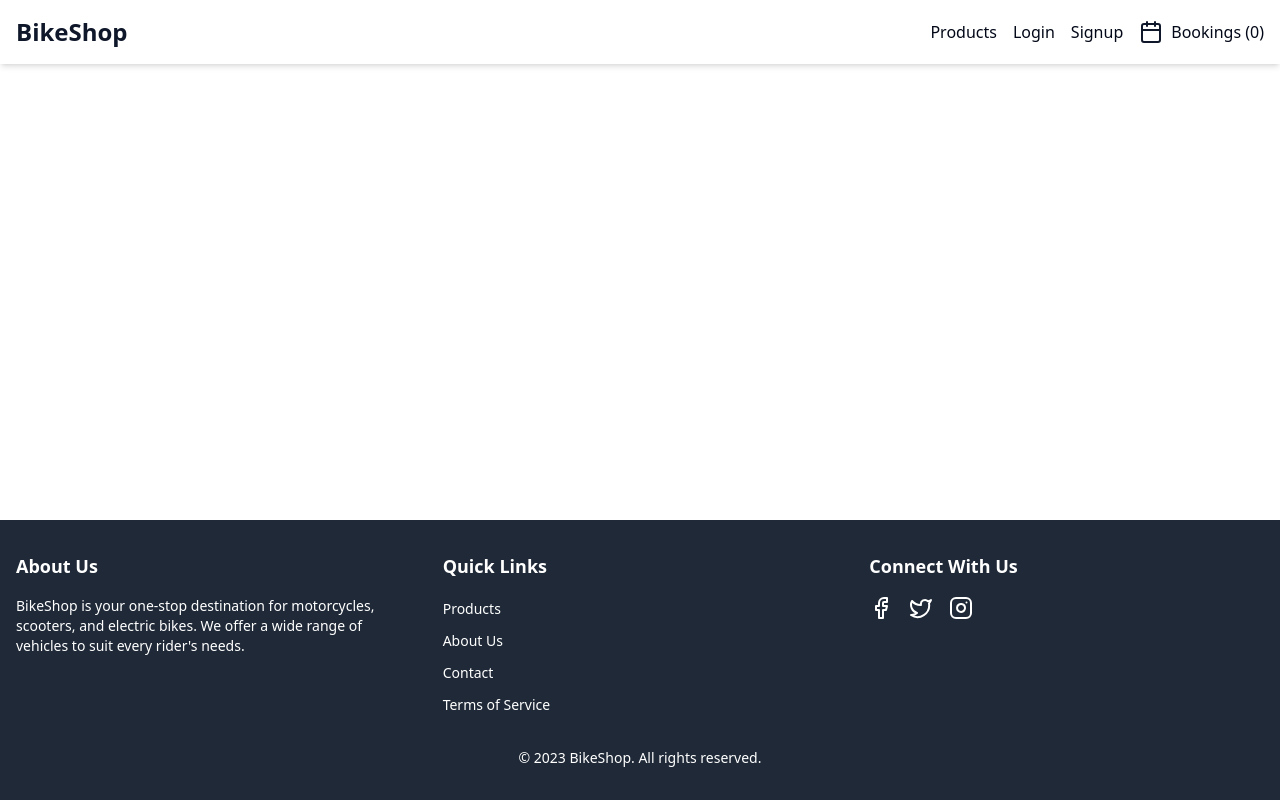
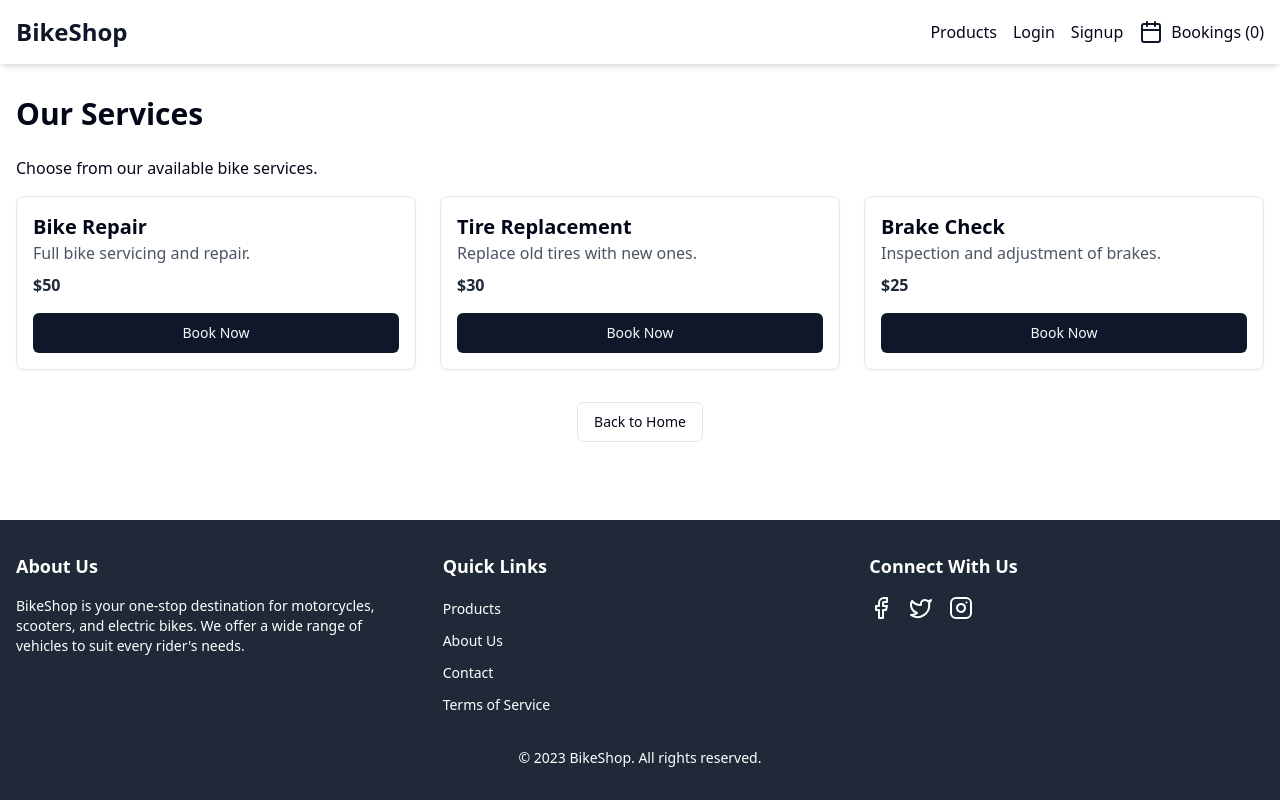
Before and after one commit to VallabhSangvikar/Bikeverse, a React (Vite) app in the folder frontend/: page /services in a window 1280 px wide. Built offline with nearby package versions, Linux system fonts and the light colour scheme.

Commit message:
added services pages

```diff
--- a/frontend/src/App.tsx
+++ b/frontend/src/App.tsx
@@ -12,7 +12,7 @@ import LoginPage from "./pages/LoginPage";
 import SignupPage from "./pages/SignupPage";
 import { Toaster } from "./components/ui/toaster";
 import { BookingProvider } from "./context/BookingContext";  // Ensuring Context Wrapping
-import BikesPage from "./pages/BikesPage";
+import ServicesPage from "./pages/ServicesPage";
 
 function App() {
   return (
@@ -26,12 +26,12 @@ function App() {
 
               <Route path="/book/:id" element={<BookingForm />} />
               <Route path="/bookings" element={<BookingPage />} /> {/* Dedicated Booking Page */}
+              <Route path="/services" element={<ServicesPage />} />
 
               <Route path="/seller" element={<SellerDashboardPage />} />
               <Route path="/dashboard" element={<BuyerDashboardPage />} />
               <Route path="/login" element={<LoginPage />} />
               <Route path="/signup" element={<SignupPage />} />
-              <Route path="/bikes" element={<BikesPage />} />
             </Routes>
           </main>
           <Footer />
--- /dev/null
+++ b/frontend/src/declarations.d.ts
@@ -0,0 +1 @@
+declare module "./pages/ServicesPage";
--- a/frontend/src/pages/BookPage.tsx
+++ b/frontend/src/pages/BookPage.tsx
@@ -2,6 +2,7 @@ import { Link, useNavigate } from "react-router-dom"; // ✅ Import useNavigate
 import { useBooking } from "../context/BookingContext";
 import { Button } from "../components/ui/button";
 import { Trash2, Calendar } from "lucide-react";
+
 
 const BookPage = () => {
   const { bookings, removeBooking } = useBooking();
--- /dev/null
+++ b/frontend/src/pages/ServicesPage.tsx
@@ -0,0 +1,38 @@
+import { Link } from "react-router-dom";
+import { Button } from "../components/ui/button";
+
+const services = [
+  { id: 1, name: "Bike Repair", price: 50, description: "Full bike servicing and repair." },
+  { id: 2, name: "Tire Replacement", price: 30, description: "Replace old tires with new ones." },
+  { id: 3, name: "Brake Check", price: 25, description: "Inspection and adjustment of brakes." },
+];
+
+const ServicesPage = () => {
+  return (
+    <div className="container mx-auto px-4 py-8">
+      <h1 className="text-3xl font-bold mb-6">Our Services</h1>
+      <p className="mb-4">Choose from our available bike services.</p>
+
+      <div className="grid md:grid-cols-2 lg:grid-cols-3 gap-6">
+        {services.map((service) => (
+          <div key={service.id} className="border p-4 rounded-lg shadow-sm">
+            <h2 className="text-xl font-semibold">{service.name}</h2>
+            <p className="text-gray-600">{service.description}</p>
+            <p className="text-gray-800 font-bold mt-2">${service.price}</p>
+            <Link to={`/book/${service.id}`}>
+              <Button className="mt-4 w-full">Book Now</Button>
+            </Link>
+          </div>
+        ))}
+      </div>
+
+      <div className="mt-8 text-center">
+        <Link to="/">
+          <Button variant="outline">Back to Home</Button>
+        </Link>
+      </div>
+    </div>
+  );
+};
+
+export default ServicesPage;
```
